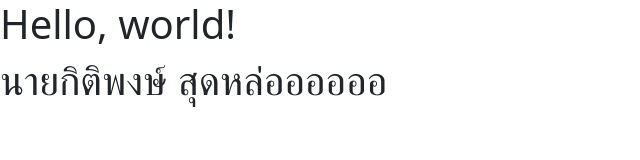
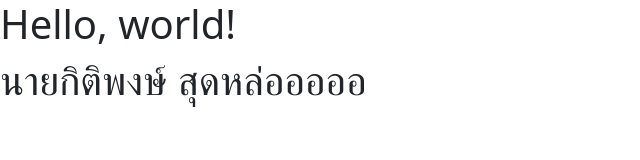
Before and after one commit to kitipong54/web_html, a plain HTML site: page index.html in a window 1280 px wide. Shown: the full height of the page, 0-640 px from the left. Drawn offline with nearby package versions, Linux system fonts and the light colour scheme.

Commit message:
2ND commit

```diff
--- a/index.html
+++ b/index.html
@@ -8,7 +8,7 @@
   </head>
   <body>
     <h1>Hello, world!</h1>
-    <h1>นายกิติพงษ์ สุดหล่ออออออ</h1>
+    <h1>นายกิติพงษ์ สุดหล่อออออ</h1>
     <script src="https://cdn.jsdelivr.net/npm/bootstrap@5.3.3/dist/js/bootstrap.bundle.min.js" integrity="sha384-YvpcrYf0tY3lHB60NNkmXc5s9fDVZLESaAA55NDzOxhy9GkcIdslK1eN7N6jIeHz" crossorigin="anonymous"></script>
   </body>
 </html>
```
